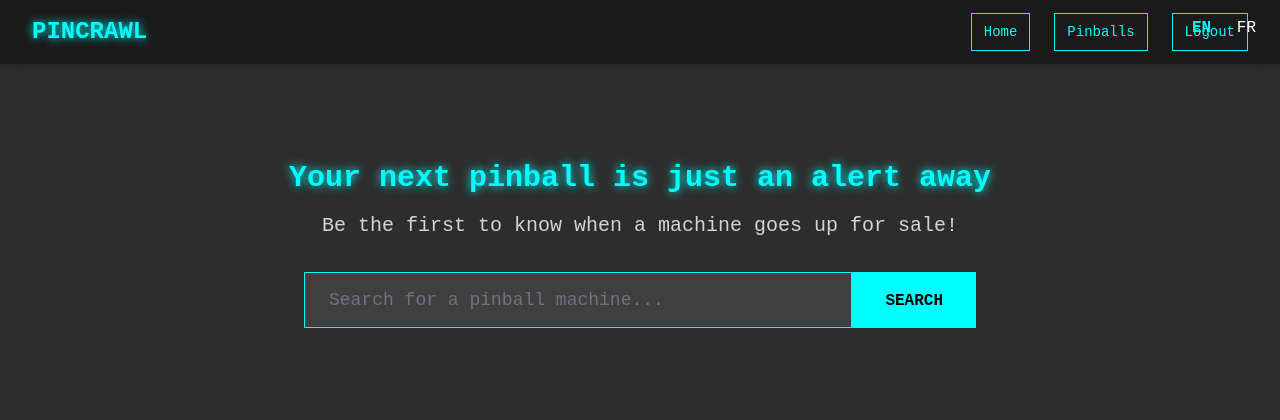
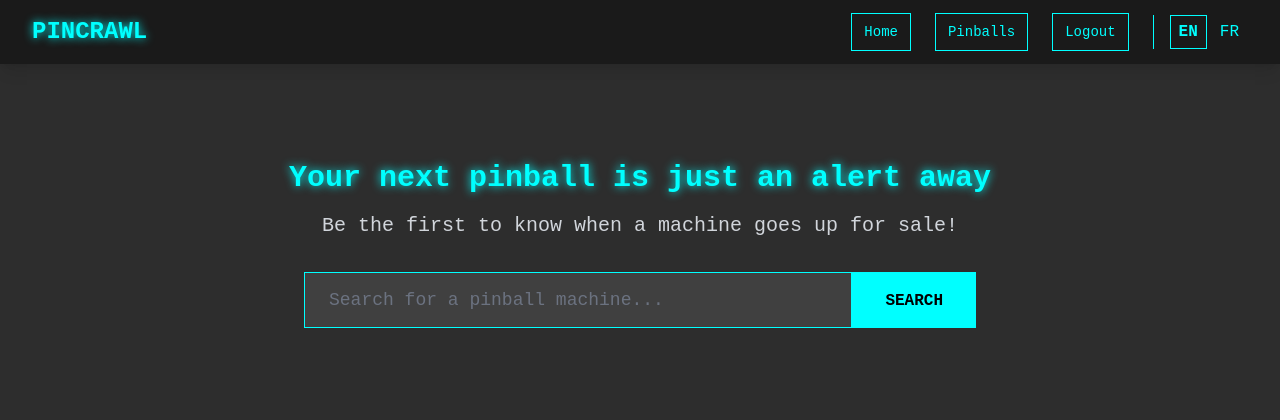
Before and after one commit to pitpit/pincrawl, a FastAPI app: page /en/ in a window 1280 px wide. Shown: the top 420 px of the page. Run offline with FastAPI, Linux system fonts and the light colour scheme; the visitor is signed in with stand-in values (Sample User, id 1); parts of the project's set-up code (start-up, migrations or seed data) failed here and were passed over; some libraries are stand-ins or nearby versions.

Commit message:
responsive

```diff
--- a/www/templates/_header.html
+++ b/www/templates/_header.html
@@ -9,8 +9,8 @@
                     </a>
                 </div>
 
-                <!-- Navigation Menu -->
-                <div class="flex items-center space-x-6">
+                <!-- Desktop Navigation Menu -->
+                <div class="hidden md:flex items-center space-x-6">
                     <a href="/{{ locale }}/" class="text-retro-cyan px-3 py-2 text-sm font-medium transition-colors duration-200 border border-retro-cyan hover:bg-retro-cyan hover:border-retro-cyan hover:text-black">
                         {{ i18n._('Home') }}
                     </a>
@@ -20,7 +20,72 @@
                     <a href="/logout" class="text-retro-cyan px-3 py-2 text-sm font-medium transition-colors duration-200 border border-retro-cyan hover:bg-retro-cyan hover:text-black">
                         {{ i18n._('Logout') }}
                     </a>
+
+                    <!-- Language switcher for desktop -->
+                    <div class="flex items-center space-x-1 ml-4 pl-4 border-l border-retro-cyan">
+                        {% for lang in supported_locales %}
+                            {% if lang == locale %}
+                                <span class="text-retro-cyan font-bold px-2 py-1 border border-retro-cyan text-black">{{ lang.upper() }}</span>
+                            {% else %}
+                                <a href="{{ request.url_for('homepage', locale=lang) }}" class="text-retro-cyan hover:bg-retro-cyan hover:text-black px-2 py-1 border border-transparent  transition-colors duration-200">{{ lang.upper() }}</a>
+                            {% endif %}
+                        {% endfor %}
+                    </div>
+                </div>
+
+                <!-- Mobile menu button -->
+                <div class="md:hidden">
+                    <button id="mobile-menu-button" class="text-retro-cyan hover:text-retro-pink focus:outline-none focus:text-retro-pink transition-colors duration-200">
+                        <!-- Hamburger icon -->
+                        <svg class="h-6 w-6" fill="none" viewBox="0 0 24 24" stroke="currentColor">
+                            <path stroke-linecap="round" stroke-linejoin="round" stroke-width="2" d="M4 6h16M4 12h16M4 18h16" />
+                        </svg>
+                    </button>
+                </div>
+            </div>
+
+            <!-- Mobile menu -->
+            <div id="mobile-menu" class="md:hidden hidden">
+                <div class="px-2 pt-2 pb-3 space-y-1 bg-darker-grey ">
+                    <a href="/{{ locale }}/pinballs" class="block text-retro-cyan px-3 py-2 text-sm font-medium transition-colors duration-200 border border-retro-cyan hover:bg-retro-cyan hover:border-retro-cyan hover:text-black">
+                        {{ i18n._('Pinballs') }}
+                    </a>
+                    <a href="/logout" class="block text-retro-cyan px-3 py-2 text-sm font-medium transition-colors duration-200 border border-retro-cyan hover:bg-retro-cyan hover:text-black">
+                        {{ i18n._('Logout') }}
+                    </a>
+
+                    <!-- Language switcher for mobile -->
+                    <div class="pt-2 mt-2">
+                        <div class="flex space-x-1">
+                            {% for lang in supported_locales %}
+                                {% if lang == locale %}
+                                    <span class="text-retro-cyan font-bold px-2 py-1 text-sm border border-retro-cyan text-black">{{ lang.upper() }}</span>
+                                {% else %}
+                                    <a href="{{ request.url_for('homepage', locale=lang) }}" class="text-retro-cyan px-2 py-1 text-sm border border-transparent hover:bg-retro-cyan hover:border-retro-cyan hover:text-black transition-colors duration-200">{{ lang.upper() }}</a>
+                                {% endif %}
+                            {% endfor %}
+                        </div>
+                    </div>
                 </div>
             </div>
         </div>
     </nav>
+
+    <!-- JavaScript for mobile menu toggle -->
+    <script>
+        document.addEventListener('DOMContentLoaded', function() {
+            const mobileMenuButton = document.getElementById('mobile-menu-button');
+            const mobileMenu = document.getElementById('mobile-menu');
+
+            mobileMenuButton.addEventListener('click', function() {
+                mobileMenu.classList.toggle('hidden');
+            });
+
+            // Close mobile menu when clicking outside
+            document.addEventListener('click', function(event) {
+                if (!mobileMenuButton.contains(event.target) && !mobileMenu.contains(event.target)) {
+                    mobileMenu.classList.add('hidden');
+                }
+            });
+        });
+    </script>
--- a/www/templates/base.html
+++ b/www/templates/base.html
@@ -37,16 +37,6 @@
     <link rel="icon" type="image/png" href="/static/favicon.ico">
 </head>
 <body class="font-retro text-white bg-dark-grey">
-<!-- Language switcher -->
-<div class="absolute top-4 right-4 z-50">
-    {% for lang in supported_locales %}
-        {% if lang == locale %}
-            <span class="text-retro-cyan font-bold px-2">{{ lang.upper() }}</span>
-        {% else %}
-            <a href="{{ request.url_for('homepage', locale=lang) }}" class="text-white hover:text-retro-cyan px-2">{{ lang.upper() }}</a>
-        {% endif %}
-    {% endfor %}
-</div>
 {% block content %}{% endblock %}
 </body>
 </html>
```
Also changed, not shown: www/translations/fr/LC_MESSAGES/messages.po, 1 other file.
